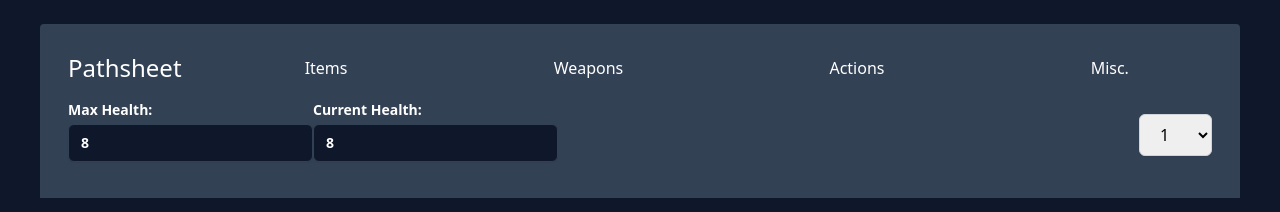
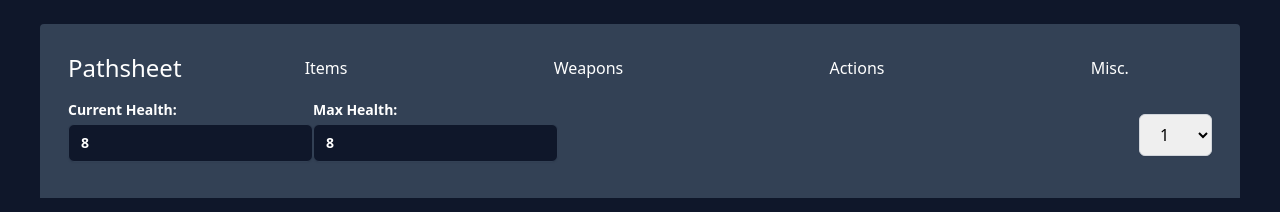
Before and after one commit to KevinHavn/Pathfinder-Sheet, a Next.js app: page / in a window 1280 px wide. Shown: the top 212 px of the page. Built offline with nearby package versions, Linux system fonts and the light colour scheme.

Commit message:
Switched max health and health positions for better User Experience

```diff
--- a/src/app/Components/HealthCounter.jsx
+++ b/src/app/Components/HealthCounter.jsx
@@ -24,6 +24,16 @@ const HealthTracker = () => {
 
 	return (
 		<div className="flex justify-between">
+			{" "}
+			<label className="block mb-2 text-sm font-bold text-white">
+				Current Health:
+				<input
+					type="number"
+					value={currentHealth}
+					onChange={handleCurrentHealthChange}
+					className="mt-1 block w-full px-3 py-2 bg-slate-900 border border-slate-700 rounded-md text-sm shadow-sm placeholder-gray-400 focus:outline-none focus:border-indigo-500"
+				/>
+			</label>
 			<label className="block mb-2 text-sm font-bold text-white">
 				Max Health:
 				<input
@@ -33,15 +43,6 @@ const HealthTracker = () => {
 					className="mt-1 block w-full px-3 py-2 bg-slate-900 border border-slate-700 rounded-md text-sm shadow-sm placeholder-gray-400 focus:outline-none focus:border-indigo-500"
 				/>
 			</label>
-			<label className="block mb-2 text-sm font-bold text-white">
-				Current Health:
-				<input
-					type="number"
-					value={currentHealth}
-					onChange={handleCurrentHealthChange}
-					className="mt-1 block w-full px-3 py-2 bg-slate-900 border border-slate-700 rounded-md text-sm shadow-sm placeholder-gray-400 focus:outline-none focus:border-indigo-500"
-				/>
-			</label>
 		</div>
 	);
 };
```
